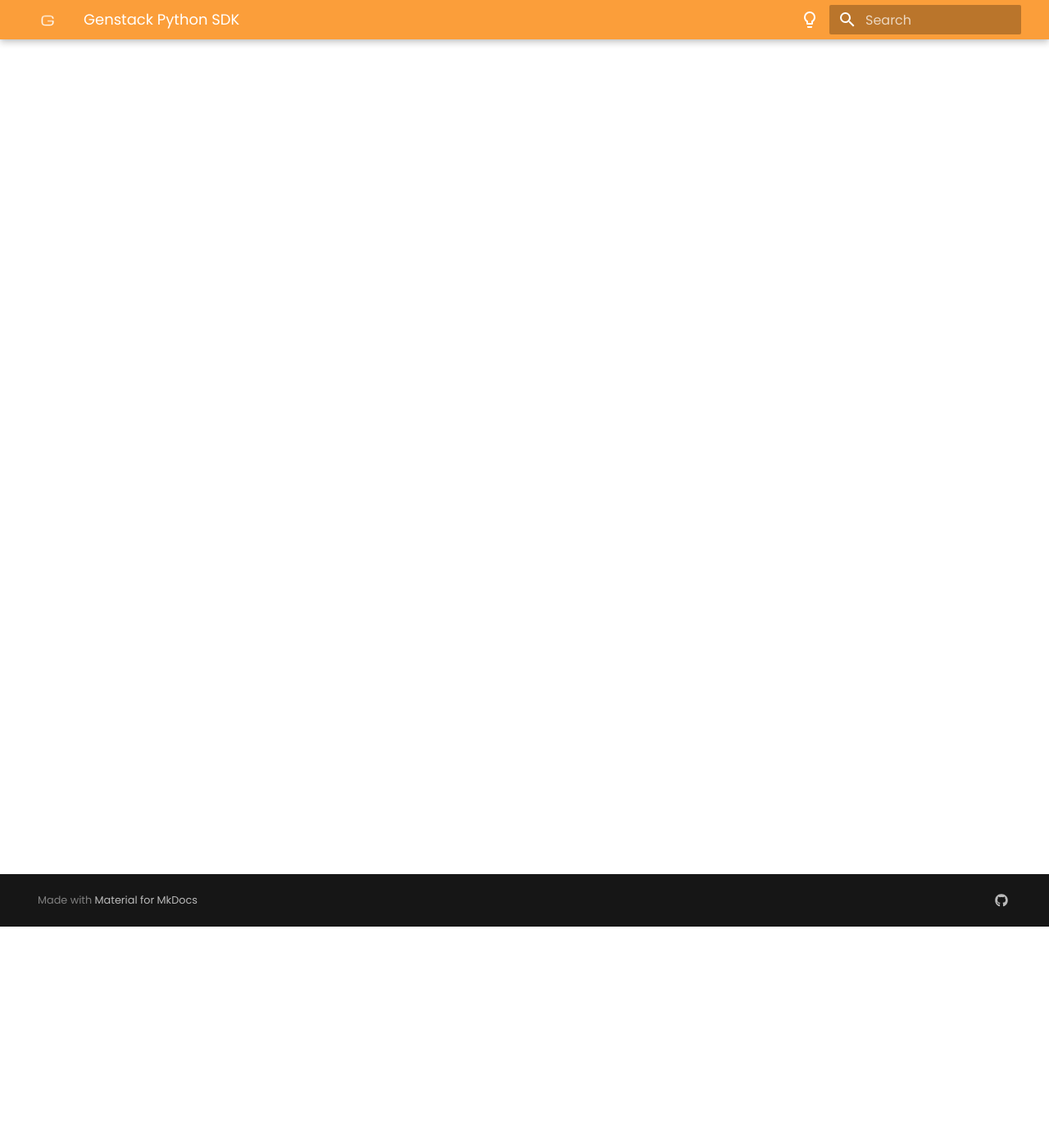
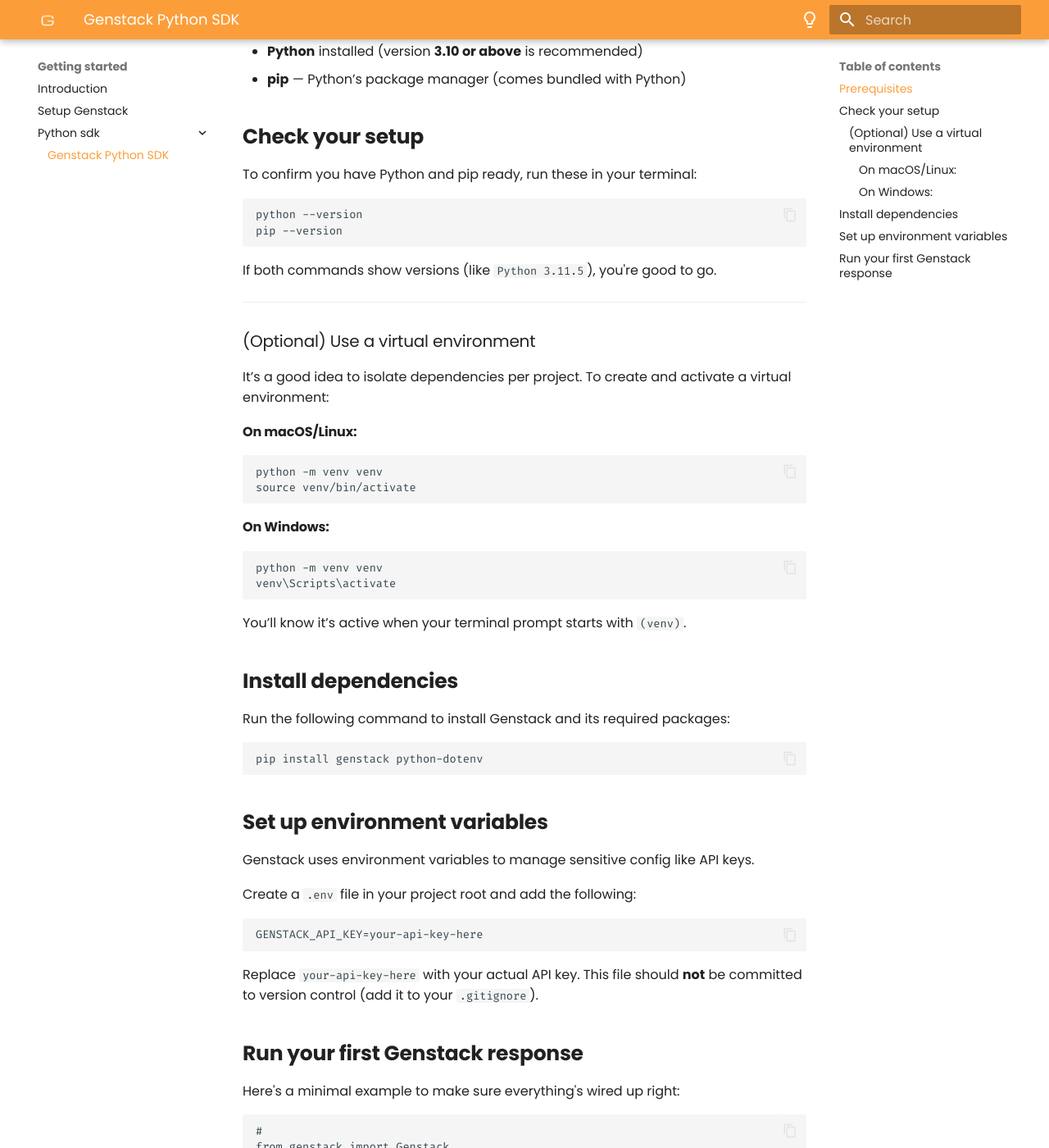
Before and after one commit to GenstackOrg/Docs, an MkDocs documentation site: the page built from docs/getting-started/python-sdk/guide.md, in a window 1280 px wide and 1400 px high, scrolled down 270 px. Shown: the whole window at 82% size. Built offline with MkDocs 1.6.1 and Material for MkDocs 9.7.7, drawn with Linux system fonts in a browser that asks for light colours; some of the changed text lies outside the part shown.

````diff
--- a/docs/getting-started/python-sdk/guide.md
+++ b/docs/getting-started/python-sdk/guide.md
@@ -1 +1,88 @@
-# Genstack Python SDK
+# **Genstack Python SDK**
+
+
+## **Prerequisites**
+
+Before you proceed, make sure you have:
+
+- **Python** installed (version **3.10 or above** is recommended)
+- **pip** — Python’s package manager (comes bundled with Python)
+
+## **Check your setup**
+
+To confirm you have Python and pip ready, run these in your terminal:
+
+```
+python --version
+pip --version
+```
+
+
+If both commands show versions (like `Python 3.11.5`), you're good to go.
+
+---
+
+### (Optional) Use a virtual environment
+
+It’s a good idea to isolate dependencies per project. To create and activate a virtual environment:
+
+#### On macOS/Linux:
+
+```
+python -m venv venv
+source venv/bin/activate
+```
+
+#### On Windows:
+
+```shell
+python -m venv venv
+venv\Scripts\activate
+```
+
+You’ll know it’s active when your terminal prompt starts with `(venv)`.
+
+## **Install dependencies**
+
+Run the following command to install Genstack and its required packages:
+
+```shell
+pip install genstack python-dotenv
+```
+
+## **Set up environment variables**
+
+Genstack uses environment variables to manage sensitive config like API keys.
+
+Create a `.env` file in your project root and add the following:
+
+```env
+GENSTACK_API_KEY=your-api-key-here
+```
+
+Replace `your-api-key-here` with your actual API key. This file should **not** be committed to version control (add it to your `.gitignore`).
+
+## **Run your first Genstack response**
+
+Here's a minimal example to make sure everything's wired up right:
+
+```python
+#
+from genstack import Genstack
+from dotenv import load_dotenv
+import os
+
+#
+load_dotenv()
+
+#
+client = Genstack(api_key=os.getenv("GENSTACK_API_KEY"))
+
+#
+response = client.generate(input="Are you ready?", model="<MODEL_ID>", track="<YOUR_TRACK_NAME>")
+
+#
+print(response)
+```
+
+If everything’s set up, you should see a response printed back from the AI. That’s it — you’re in.
````
Also changed, not shown: docs/getting-started/intro.md (+3 -2 lines), docs/getting-started/setup.md (added, +30 -0 lines), docs/assets/get-started-screenshot.png (added), docs/assets/home-screenshot.png (added), docs/assets/landing-screenshot.png (added), docs/assets/new-project.png (added).
